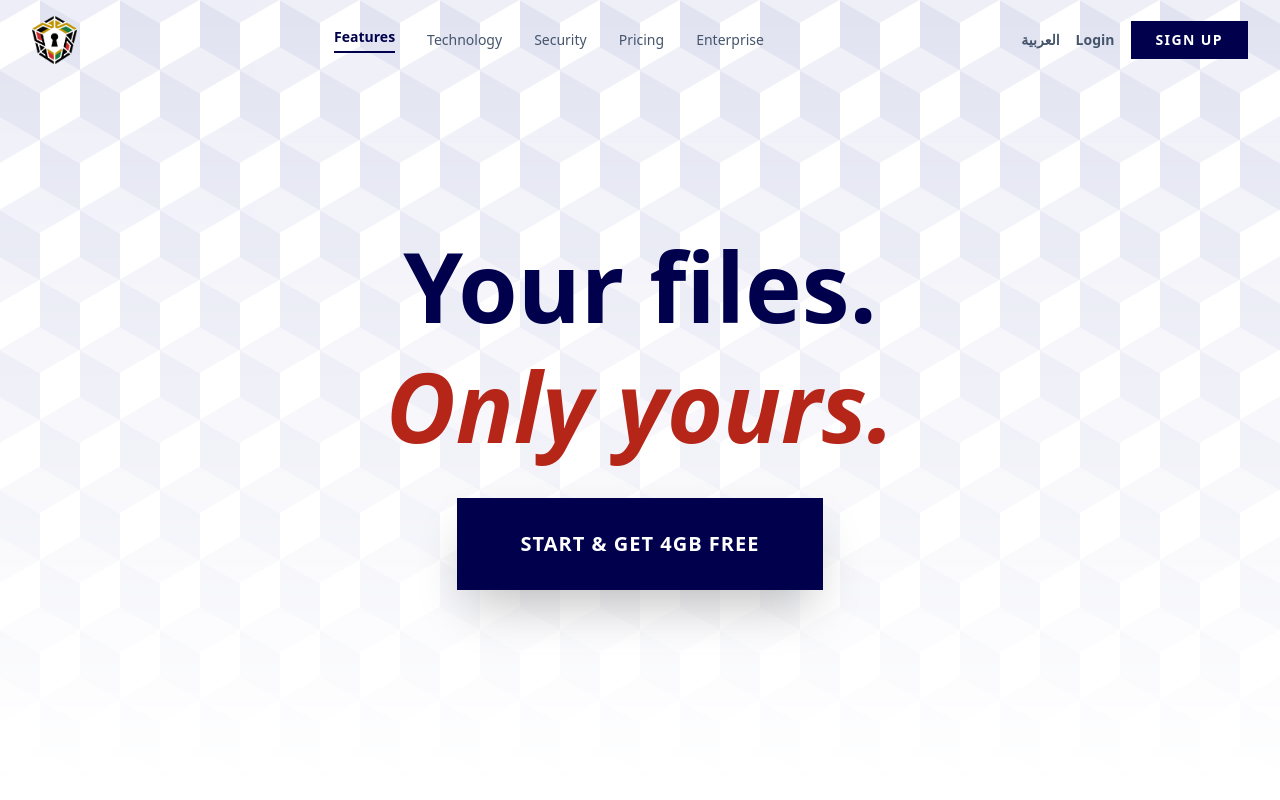
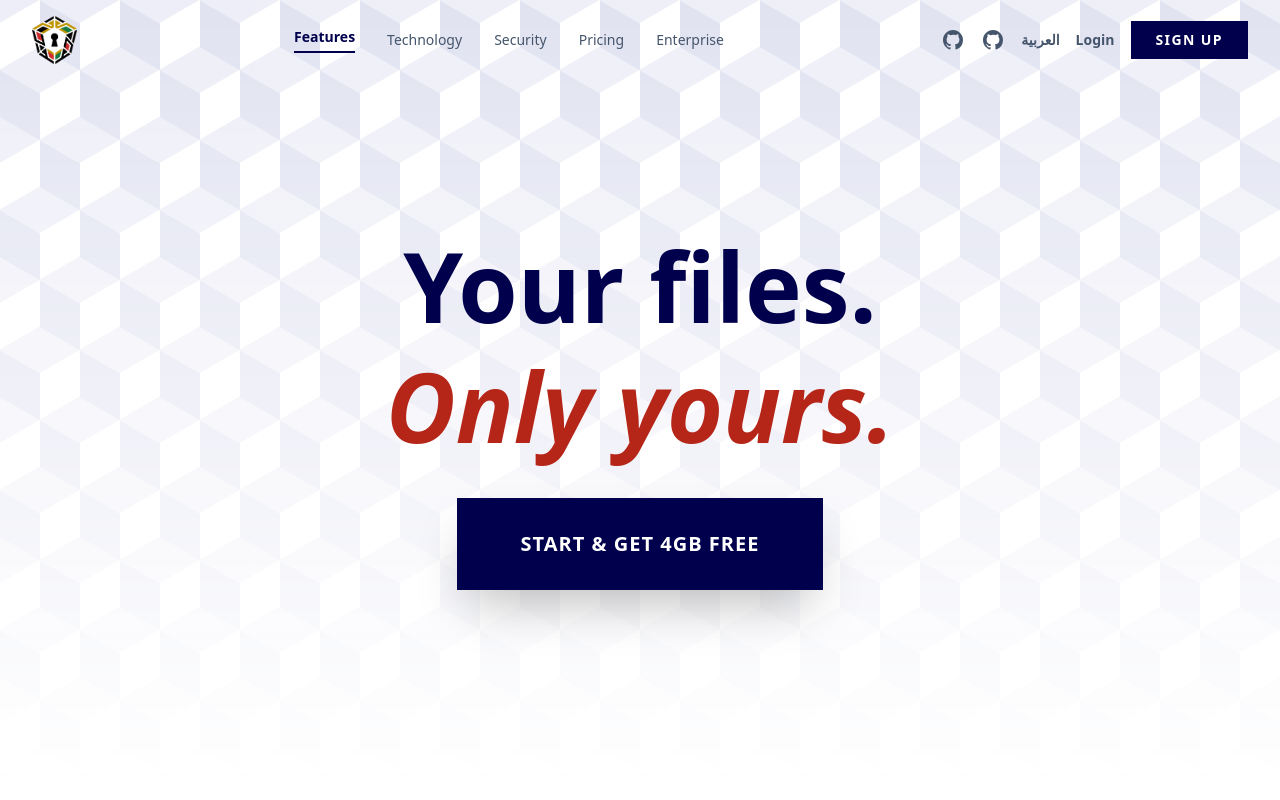
Before and after one commit to youssefx99/Amienn-landing, a React (Vite) app: page / in a window 1280 px wide. Shown: the top 800 px of the page. Built offline with nearby package versions, Linux system fonts and the light colour scheme.

Commit message:
feat: add GitHub icons for frontend and backend repos to header

```diff
--- a/src/components/Navbar.jsx
+++ b/src/components/Navbar.jsx
@@ -30,6 +30,30 @@
           <a className="text-slate-600 font-label text-sm hover:text-red-800 transition-colors duration-200" href="/#enterprise">{t('landing.navbar.enterprise')}</a>
         </div>
         <div className="flex items-center gap-4">
+          <a
+            href="https://github.com/aamenn-org/aamenn-frontend"
+            target="_blank"
+            rel="noopener noreferrer"
+            aria-label="Aamenn frontend on GitHub"
+            title="Frontend on GitHub"
+            className="text-slate-600 hover:text-secondary transition-colors"
+          >
+            <svg className="w-6 h-6" fill="currentColor" viewBox="0 0 24 24" aria-hidden="true">
+              <path fillRule="evenodd" clipRule="evenodd" d="M12 2C6.477 2 2 6.484 2 12.017c0 4.425 2.865 8.18 6.839 9.504.5.092.682-.217.682-.483 0-.237-.008-.868-.013-1.703-2.782.605-3.369-1.343-3.369-1.343-.454-1.158-1.11-1.466-1.11-1.466-.908-.62.069-.608.069-.608 1.003.07 1.531 1.032 1.531 1.032.892 1.53 2.341 1.088 2.91.832.092-.647.35-1.088.636-1.338-2.22-.253-4.555-1.113-4.555-4.951 0-1.093.39-1.988 1.029-2.688-.103-.253-.446-1.272.098-2.65 0 0 .84-.27 2.75 1.026A9.564 9.564 0 0 1 12 6.844c.85.004 1.705.115 2.504.337 1.909-1.296 2.747-1.027 2.747-1.027.546 1.379.202 2.398.1 2.651.64.7 1.028 1.595 1.028 2.688 0 3.848-2.339 4.695-4.566 4.943.359.309.678.92.678 1.855 0 1.338-.012 2.419-.012 2.747 0 .268.18.58.688.482A10.019 10.019 0 0 0 22 12.017C22 6.484 17.522 2 12 2Z" />
+            </svg>
+          </a>
+          <a
+            href="https://github.com/aamenn-org/aamenn-backend"
+            target="_blank"
+            rel="noopener noreferrer"
+            aria-label="Aamenn backend on GitHub"
+            title="Backend on GitHub"
+            className="text-slate-600 hover:text-secondary transition-colors"
+          >
+            <svg className="w-6 h-6" fill="currentColor" viewBox="0 0 24 24" aria-hidden="true">
+              <path fillRule="evenodd" clipRule="evenodd" d="M12 2C6.477 2 2 6.484 2 12.017c0 4.425 2.865 8.18 6.839 9.504.5.092.682-.217.682-.483 0-.237-.008-.868-.013-1.703-2.782.605-3.369-1.343-3.369-1.343-.454-1.158-1.11-1.466-1.11-1.466-.908-.62.069-.608.069-.608 1.003.07 1.531 1.032 1.531 1.032.892 1.53 2.341 1.088 2.91.832.092-.647.35-1.088.636-1.338-2.22-.253-4.555-1.113-4.555-4.951 0-1.093.39-1.988 1.029-2.688-.103-.253-.446-1.272.098-2.65 0 0 .84-.27 2.75 1.026A9.564 9.564 0 0 1 12 6.844c.85.004 1.705.115 2.504.337 1.909-1.296 2.747-1.027 2.747-1.027.546 1.379.202 2.398.1 2.651.64.7 1.028 1.595 1.028 2.688 0 3.848-2.339 4.695-4.566 4.943.359.309.678.92.678 1.855 0 1.338-.012 2.419-.012 2.747 0 .268.18.58.688.482A10.019 10.019 0 0 0 22 12.017C22 6.484 17.522 2 12 2Z" />
+            </svg>
+          </a>
           <button type="button" onClick={changeLanguage} className="text-sm font-bold text-slate-600 hover:text-secondary transition-opacity">
             {t('landing.navbar.language')}
           </button>
```
